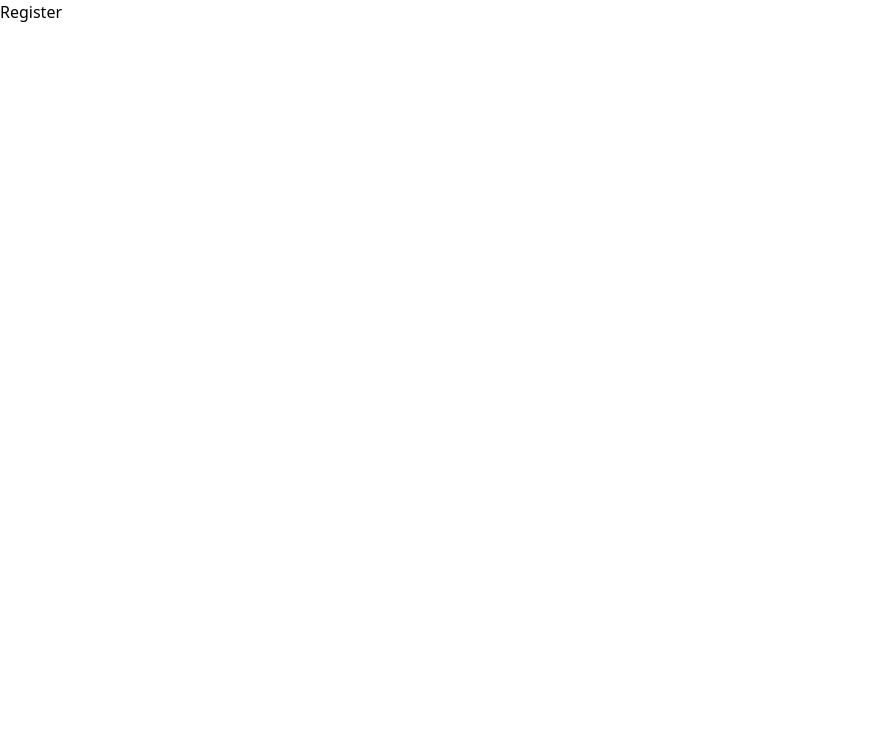
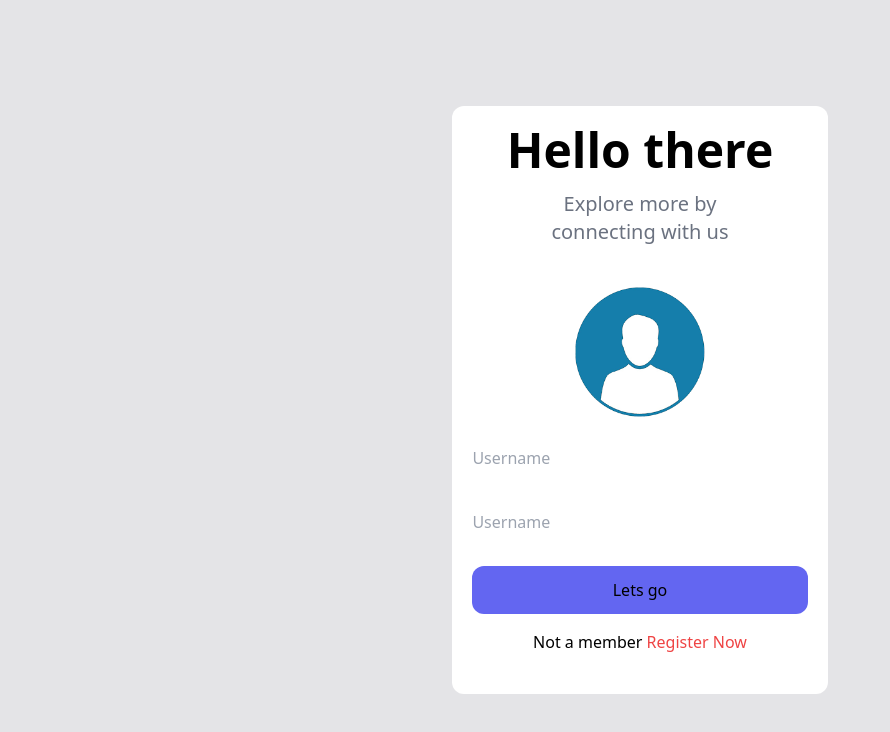
Before and after one commit to HETARTH7/Auth, a React (Create React App) app in the folder client/: page /register in a window 1280 px wide. Shown: the top 732 px of the page, without its empty margins (0-890 px from the left). Built offline with nearby package versions, Linux system fonts and the light colour scheme.

Commit message:
create login and register page

```diff
--- a/client/package.json
+++ b/client/package.json
@@ -8,7 +8,6 @@
     "@testing-library/user-event": "^13.5.0",
     "react": "^18.2.0",
     "react-dom": "^18.2.0",
-    "react-hot-toast": "^2.4.1",
     "react-router-dom": "^6.11.1",
     "react-scripts": "5.0.1",
     "web-vitals": "^2.1.4"
--- a/client/src/components/App.jsx
+++ b/client/src/components/App.jsx
@@ -1,24 +1,16 @@
 import React from "react";
 import { BrowserRouter, Routes, Route } from "react-router-dom";
-import Username from "./Username";
+import Login from "./Login";
 import Register from "./Register";
-import Password from "./Password";
-import Profile from "./Profile";
-import Recovery from "./Recovery";
-import Reset from "./Reset";
-import PageNotFound from "./PageNotFound";
+import Home from "./Home";
 
 const App = () => {
   return (
     <BrowserRouter>
       <Routes>
-        <Route path="/" element={<Username />} />
+        <Route path="/" element={<Home />} />
+        <Route path="/login" element={<Login />} />
         <Route path="/register" element={<Register />} />
-        <Route path="/password" element={<Password />} />
-        <Route path="/profile" element={<Profile />} />
-        <Route path="/recovery" element={<Recovery />} />
-        <Route path="reset" element={<Reset />} />
-        <Route path="*" element={<PageNotFound />} />
       </Routes>
     </BrowserRouter>
   );
--- /dev/null
+++ b/client/src/components/Home.jsx
@@ -0,0 +1,7 @@
+import React from "react";
+
+const Home = () => {
+  return <div>Home</div>;
+};
+
+export default Home;
--- a/client/src/components/Username.jsx
+++ b/client/src/components/Login.jsx
@@ -1,23 +1,26 @@
 import React, { useState } from "react";
 import { Link } from "react-router-dom";
-// import { Toaster } from "react-hot-toast";
 
-const Username = () => {
+const Login = () => {
   const [username, setUsername] = useState("");
+  const [password, setPassword] = useState("");
+  const userChange = (e) => {
+    setUsername(e.target.value);
+  };
 
-  const handleChange = (e) => {
-    setUsername(e.target.value);
+  const passwordChange = (e) => {
+    setPassword(e.target.value);
   };
 
   const handleSubmit = (e) => {
     console.log(username);
-    e.preventDefault();
+    console.log(password);
   };
 
   return (
-    <div className="container mx-auto">
+    <div className="container mx-auto bg-zinc-200">
       <div className="flex justify-center items-center h-screen">
-        <div>
+        <div className="bg-white p-5 rounded-xl">
           <div className="title flex flex-col items-center">
             <h4 className="text-5xl font-bold">Hello there</h4>
             <span className="py-4 text-xl w-2/3 text-center text-gray-500">
@@ -26,15 +29,24 @@ const Username = () => {
           </div>
           <form className="py-1" onSubmit={handleSubmit}>
             <div className="profile flex justify-center py-4">
-              <img src="" alt=""></img>
+              <img src="/user.png" alt="" width={140}></img>
             </div>
             <div className="textbox flex flex-col item-center gap-6">
               <input
-                onChange={handleChange}
+                className="h-10"
+                onChange={userChange}
                 type="text"
                 placeholder="Username"
               />
-              <button type="submit">Lets go</button>
+              <input
+                className="h-10"
+                onChange={passwordChange}
+                type="text"
+                placeholder="Username"
+              />
+              <button className="bg-indigo-500 rounded-xl h-12" type="submit">
+                Lets go
+              </button>
             </div>
             <div className="text-center py-4">
               <span>
@@ -51,4 +63,4 @@ const Username = () => {
   );
 };
 
-export default Username;
+export default Login;
--- a/client/src/components/PageNotFound.jsx
+++ /dev/null
@@ -1,7 +0,0 @@
-import React from "react";
-
-const PageNotFound = () => {
-  return <div>PageNotFound</div>;
-};
-
-export default PageNotFound;
--- a/client/src/components/Password.jsx
+++ /dev/null
@@ -1,7 +0,0 @@
-import React from "react";
-
-const Password = () => {
-  return <div>Password</div>;
-};
-
-export default Password;
--- a/client/src/components/Recovery.jsx
+++ /dev/null
@@ -1,7 +0,0 @@
-import React from "react";
-
-const Recovery = () => {
-  return <div>Recovery</div>;
-};
-
-export default Recovery;
--- a/client/src/components/Register.jsx
+++ b/client/src/components/Register.jsx
@@ -1,7 +1,66 @@
-import React from "react";
+import React, { useState } from "react";
+import { Link } from "react-router-dom";
 
 const Register = () => {
-  return <div>Register</div>;
+  const [username, setUsername] = useState("");
+  const [password, setPassword] = useState("");
+  const userChange = (e) => {
+    setUsername(e.target.value);
+  };
+
+  const passwordChange = (e) => {
+    setPassword(e.target.value);
+  };
+
+  const handleSubmit = (e) => {
+    console.log(username);
+    console.log(password);
+  };
+
+  return (
+    <div className="container mx-auto bg-zinc-200">
+      <div className="flex justify-center items-center h-screen">
+        <div className="bg-white p-5 rounded-xl">
+          <div className="title flex flex-col items-center">
+            <h4 className="text-5xl font-bold">Hello there</h4>
+            <span className="py-4 text-xl w-2/3 text-center text-gray-500">
+              Explore more by connecting with us
+            </span>
+          </div>
+          <form className="py-1" onSubmit={handleSubmit}>
+            <div className="profile flex justify-center py-4">
+              <img src="/user.png" alt="" width={140}></img>
+            </div>
+            <div className="textbox flex flex-col item-center gap-6">
+              <input
+                className="h-10"
+                onChange={userChange}
+                type="text"
+                placeholder="Username"
+              />
+              <input
+                className="h-10"
+                onChange={passwordChange}
+                type="text"
+                placeholder="Username"
+              />
+              <button className="bg-indigo-500 rounded-xl h-12" type="submit">
+                Lets go
+              </button>
+            </div>
+            <div className="text-center py-4">
+              <span>
+                Not a member{" "}
+                <Link className="text-red-500" to="/register">
+                  Register Now
+                </Link>
+              </span>
+            </div>
+          </form>
+        </div>
+      </div>
+    </div>
+  );
 };
 
 export default Register;
--- a/client/src/components/Reset.jsx
+++ /dev/null
@@ -1,7 +0,0 @@
-import React from "react";
-
-const Reset = () => {
-  return <div>Reset</div>;
-};
-
-export default Reset;
--- a/client/src/helper/validate.js
+++ /dev/null
@@ -1,7 +0,0 @@
-import toast from "react-hot-toast";
-
-const usernameVerify = (error = {}, values) => {
-  if (!values.username) {
-    error.username = toast.error("Username required");
-  }
-};
```
Also changed, not shown: client/public/user.png (added), 1 other file (tests, documents, lock files or other folders).
